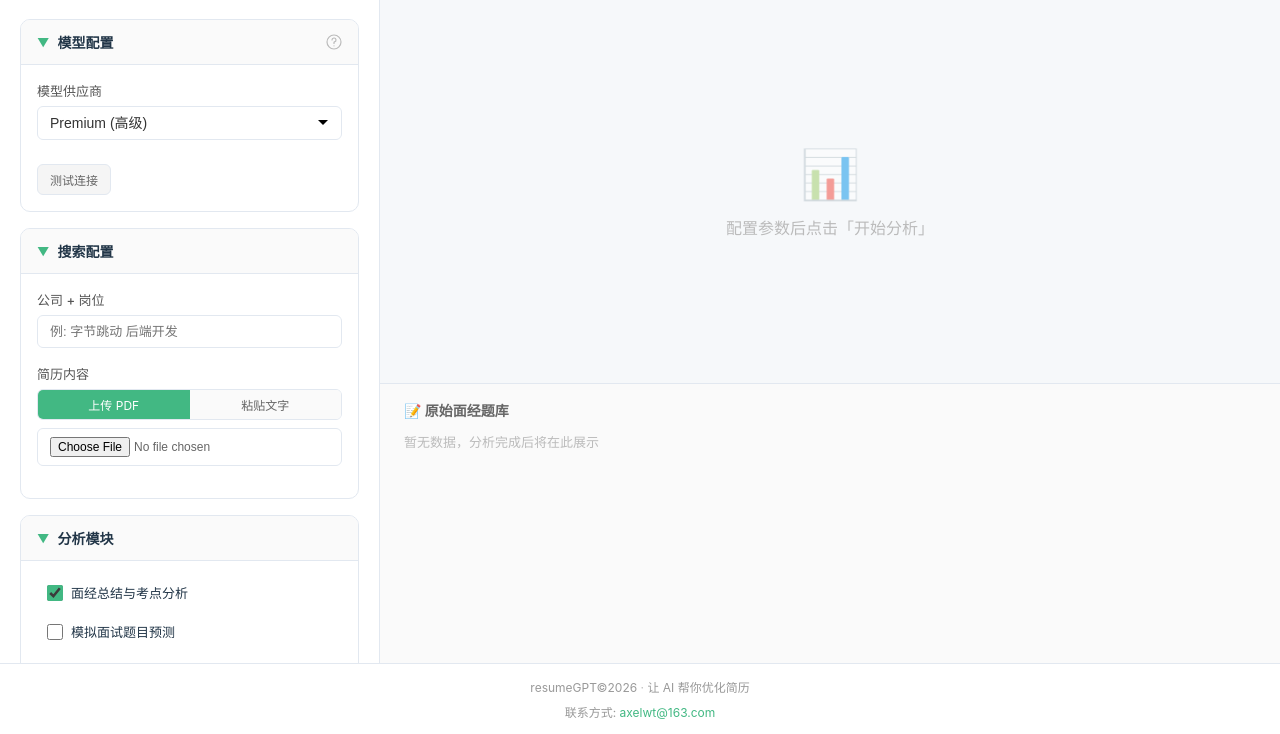
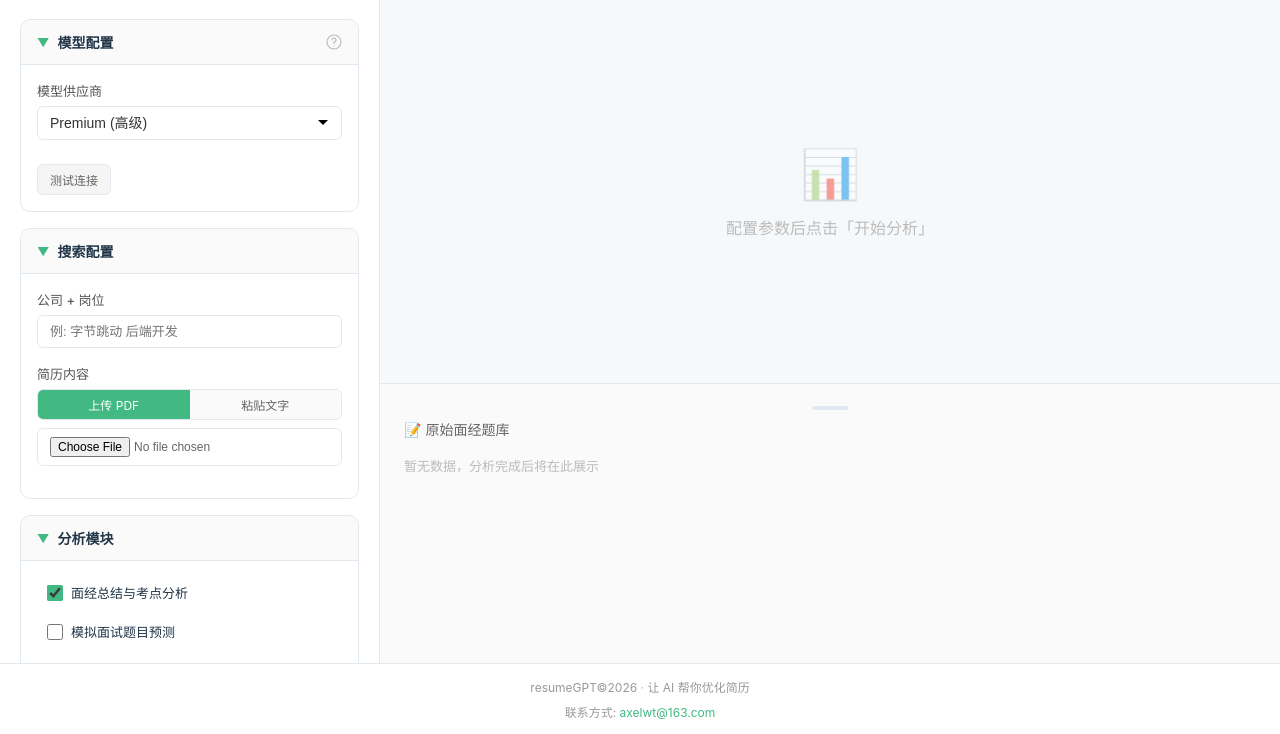
Before and after one commit to AxelWT/resume-gpt, a Python web app: template templates/index.html in a window 1280 px wide. Shown: the part 66-800 px from the top of the page. Run offline with Jinja, Linux system fonts and the light colour scheme; the template is opened without the code that fills it, so the values that code supplies are empty.

Commit message:
feat: 原始面经库支持下拉折叠上拉复原

```diff
--- a/templates/index.html
+++ b/templates/index.html
@@ -166,21 +166,68 @@
   }
   .sidebar {
     height: 280px;
-    min-height: 200px;
+    min-height: 44px;
     border-top: 1px solid var(--c-border);
     background: var(--c-bg-soft);
     overflow-y: auto;
     padding: 16px 24px;
+    transition: height .3s ease, min-height .3s ease, padding .3s ease;
+    position: relative;
+    display: flex;
+    flex-direction: column;
   }
-  .sidebar h3 {
+  .sidebar.collapsed {
+    height: 44px;
+    min-height: 44px;
+    padding: 0 24px;
+    overflow: hidden;
+  }
+  .sidebar-handle {
+    flex-shrink: 0;
+    display: flex;
+    align-items: center;
+    justify-content: center;
+    height: 16px;
+    cursor: ns-resize;
+    user-select: none;
+    position: relative;
+    margin: 0 -24px;
+    padding: 0 24px;
+  }
+  .sidebar-handle::after {
+    content: '';
+    display: block;
+    width: 36px;
+    height: 4px;
+    border-radius: 2px;
+    background: var(--c-border);
+    transition: background .2s, width .2s;
+  }
+  .sidebar-handle:hover::after {
+    background: var(--c-accent);
+    width: 48px;
+  }
+  .sidebar-title-row {
+    display: flex;
+    align-items: center;
+    gap: 6px;
     font-size: 14px;
     color: var(--c-text-3);
     margin-bottom: 12px;
-    display: flex;
-    align-items: center;
-    gap: 6px;
+    flex-shrink: 0;
+    cursor: ns-resize;
+    user-select: none;
+    height: 28px;
+    line-height: 28px;
   }
-  .sidebar h3 .count { color: var(--c-text-4); font-weight: 400; font-size: 12px; }
+  .sidebar-title-row .count { color: var(--c-text-4); font-weight: 400; font-size: 12px; }
+  .sidebar.collapsed .sidebar-title-row { margin-bottom: 0; }
+  .sidebar-body {
+    flex: 1;
+    min-height: 0;
+    overflow-y: auto;
+  }
+  .sidebar.collapsed .sidebar-body { display: none; }
   .sidebar-item {
     padding: 10px 12px;
     margin-bottom: 8px;
@@ -730,7 +777,7 @@
   @media (max-width: 768px) {
     .left-panel { width: 100%; min-width: unset; border-right: none; border-bottom: 1px solid var(--c-border); }
     .app-body { flex-direction: column; }
-    .sidebar { height: auto; max-height: 200px; }
+    .sidebar { height: auto; max-height: 200px; min-height: 44px; }
   }
 </style>
 </head>
@@ -867,8 +914,14 @@
       </div>
     </div>
     <div class="sidebar" id="sidebar">
-      <h3>📝 原始面经题库 <span class="count" id="expCount"></span></h3>
-      <div id="expList" style="color: var(--c-text-5); font-size: 13px;">暂无数据，分析完成后将在此展示</div>
+      <div class="sidebar-handle" id="sidebarHandle"></div>
+      <div class="sidebar-title-row">
+        <span>📝 原始面经题库</span>
+        <span class="count" id="expCount"></span>
+      </div>
+      <div class="sidebar-body" id="expList">
+        <div style="color: var(--c-text-5); font-size: 13px;">暂无数据，分析完成后将在此展示</div>
+      </div>
     </div>
   </div>
 </div>
@@ -1318,6 +1371,11 @@ function renderSidebar(experiences) {
       <div class="full-content">${escapeHtml(exp.content || '暂无内容')}</div>
     </div>`
   ).join('');
+
+  const sidebar = document.getElementById('sidebar');
+  if (sidebar.classList.contains('collapsed')) {
+    sidebar.classList.remove('collapsed');
+  }
 }
 
 function toggleExp(el) {
@@ -1339,6 +1397,72 @@ function safeUrl(url) {
   } catch (e) {}
   return '';
 }
+
+(function initSidebarDrag() {
+  const sidebar = document.getElementById('sidebar');
+  const handle = document.getElementById('sidebarHandle');
+  if (!sidebar || !handle) return;
+
+  const EXPANDED_HEIGHT = 280;
+  const COLLAPSED_HEIGHT = 44;
+  const THRESHOLD = 60;
+
+  let dragging = false;
+  let startY = 0;
+  let startH = 0;
+  let isCollapsed = false;
+
+  function onStart(e) {
+    e.preventDefault();
+    dragging = true;
+    startY = e.touches ? e.touches[0].clientY : e.clientY;
+    startH = sidebar.offsetHeight;
+    sidebar.style.transition = 'none';
+    document.body.style.cursor = 'ns-resize';
+    document.body.style.userSelect = 'none';
+  }
+
+  function onMove(e) {
+    if (!dragging) return;
+    const y = e.touches ? e.touches[0].clientY : e.clientY;
+    const delta = startY - y;
+    let newH = startH + delta;
+    if (newH > EXPANDED_HEIGHT + 40) newH = EXPANDED_HEIGHT + 40;
+    if (newH < COLLAPSED_HEIGHT) newH = COLLAPSED_HEIGHT;
+    sidebar.style.height = newH + 'px';
+  }
+
+  function onEnd(e) {
+    if (!dragging) return;
+    dragging = false;
+    sidebar.style.transition = '';
+    document.body.style.cursor = '';
+    document.body.style.userSelect = '';
+    const y = e.changedTouches ? e.changedTouches[0].clientY : e.clientY;
+    const delta = y - startY;
+
+    if (!isCollapsed && delta > THRESHOLD) {
+      sidebar.classList.add('collapsed');
+      sidebar.style.height = '';
+      isCollapsed = true;
+    } else if (isCollapsed && delta < -THRESHOLD) {
+      sidebar.classList.remove('collapsed');
+      sidebar.style.height = '';
+      isCollapsed = false;
+    } else if (!isCollapsed) {
+      sidebar.style.height = '';
+    } else {
+      sidebar.style.height = '';
+    }
+  }
+
+  handle.addEventListener('mousedown', onStart);
+  handle.addEventListener('touchstart', onStart, { passive: false });
+  document.addEventListener('mousemove', onMove);
+  document.addEventListener('touchmove', onMove, { passive: false });
+  document.addEventListener('mouseup', onEnd);
+  document.addEventListener('touchend', onEnd);
+})();
 </script>
 </body>
 </html>
```
